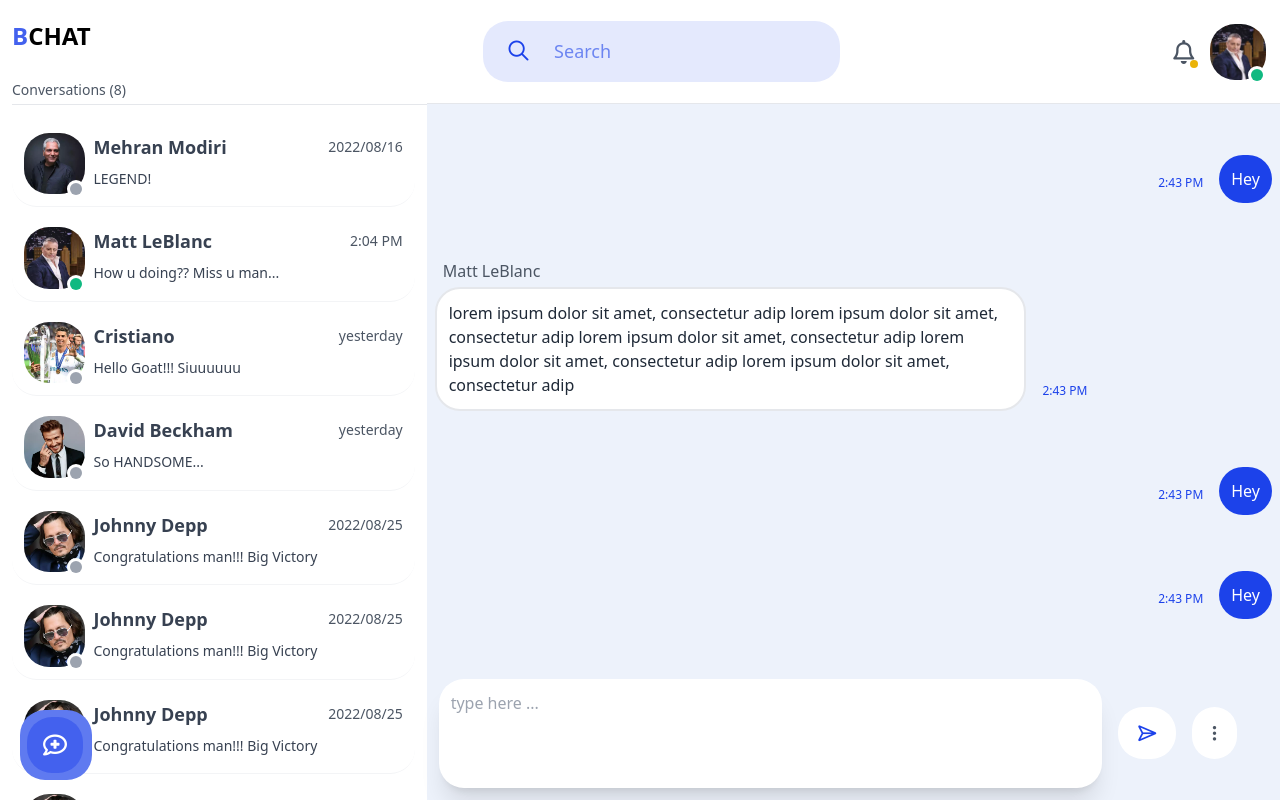
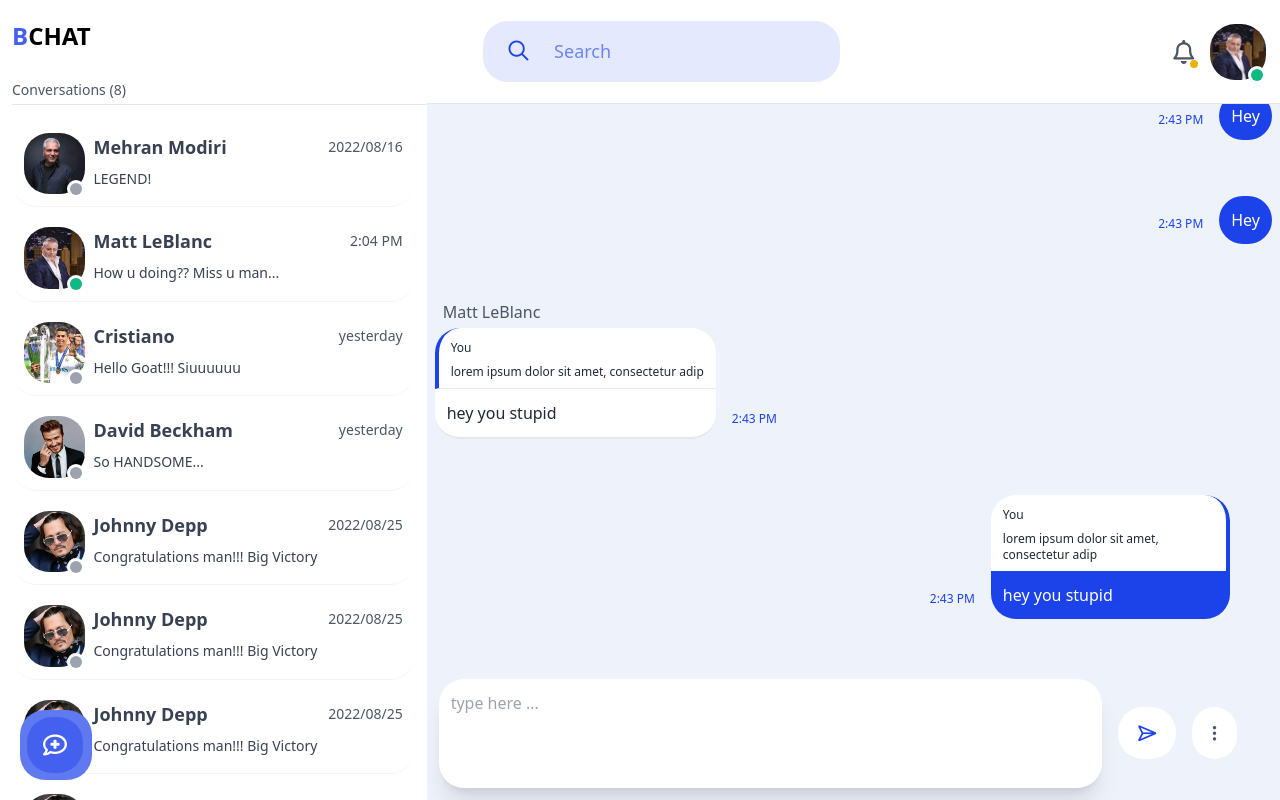
Before and after one commit to alizs10/b-chat-react-app, a React (Create React App) app: page / in a window 1280 px wide. Built offline with nearby package versions, Linux system fonts and the light colour scheme.

Commit message:
update: add bubble with replay

```diff
--- /dev/null
+++ b/src/components/Chat/BubbleWithReplay.js
@@ -0,0 +1,49 @@
+import React, { useRef, useState } from 'react'
+import Replay from './Replay'
+
+function BubbleWithReplay() {
+    const [replayBtnVisibility, setReplayBtnVisibility] = useState(false)
+    const [replayRemover, setReplayRemover] = useState(null)
+
+    const handleMouseOver = () => {
+        setReplayBtnVisibility(true)
+    }
+
+    const handleMouseLeave = () => {
+
+        function removeReplay() {
+            setReplayBtnVisibility(false)
+        }
+
+        setReplayRemover(setTimeout(removeReplay, 1000))
+    }
+
+    const replayBtnRef = useRef(null)
+
+
+    return (
+        <div className="ml-2 flex gap-x-4 items-end">
+            <div className='relative flex flex-col gap-y-1 w-fit max-w-[70%]'>
+                <span className="text-gray-600 ml-2">Matt LeBlanc</span>
+
+                <div onMouseOver={() => handleMouseOver()} onMouseLeave={() => handleMouseLeave()} className="flex flex-col bg-white border-b-2 border-gray-200 rounded-corners w-full text-gray-800 text-base">
+                    <div className="flex flex-col gap-y-2 border-l-4 rounded-t-[25px] border-l-[#1C42EA] pl-3 pt-3 px-3 pb-2 border-b text-xs">
+                    <span>You</span>
+                    <span>lorem ipsum dolor sit amet, consectetur adip</span>
+                    </div>
+                    <span className="p-3">hey you stupid</span>
+                </div>
+
+                {replayBtnVisibility && (<Replay setReplayBtnVisibility={setReplayBtnVisibility} replayRemover={replayRemover} replayBtnRef={replayBtnRef} />)}
+
+            </div>
+            <div className='flex items-end gap-x-2 mb-3'>
+                <span className="text-xs flex gap-x-4">
+                    <span className="text-[#1C42EA]">2:43 PM</span>
+                </span>
+            </div>
+        </div>
+    )
+}
+
+export default BubbleWithReplay
--- a/src/components/Chat/Bubbles.js
+++ b/src/components/Chat/Bubbles.js
@@ -1,15 +1,17 @@
 import React from 'react'
 import Bubble from './Bubble'
+import BubbleWithReplay from './BubbleWithReplay'
 import MyBubble from './MyBubble'
+import MyBubbleWithReplay from './MyBubbleWithReplay'
 
 function Bubbles() {
   return (
     <div className='h-[calc(100%_-_6.5rem)] py-12 overflow-y-scroll flex flex-col-reverse styled-scrollbar gap-y-14'>
+      <MyBubbleWithReplay />
+      <BubbleWithReplay />
       <MyBubble />
-
       <MyBubble />
       <Bubble />
-
       <MyBubble />
       <Bubble />
       <Bubble />
--- /dev/null
+++ b/src/components/Chat/MyBubbleWithReplay.js
@@ -0,0 +1,48 @@
+import React, { useRef, useState } from 'react'
+import Replay from './Replay'
+
+function MyBubbleWithReplay() {
+    const [replayBtnVisibility, setReplayBtnVisibility] = useState(false)
+    const [replayRemover, setReplayRemover] = useState(null)
+
+    const handleMouseOver = () => {
+        setReplayBtnVisibility(true)
+    }
+
+    const handleMouseLeave = () => {
+
+        function removeReplay() {
+            setReplayBtnVisibility(false)
+        }
+
+        setReplayRemover(setTimeout(removeReplay, 1000))
+    }
+
+    const replayBtnRef = useRef(null)
+
+
+    return (
+        <div className="self-end mr-2 flex gap-x-4 items-end">
+            <div className='flex items-end gap-x-2 mb-3'>
+                <span className="text-xs flex gap-x-4">
+                    <span className="text-[#1C42EA]">2:43 PM</span>
+                </span>
+            </div>
+            <div className='relative flex flex-col gap-y-1 w-fit max-w-[70%]'>
+
+                <div onMouseOver={() => handleMouseOver()} onMouseLeave={() => handleMouseLeave()} className="flex flex-col rounded-corners w-full text-white text-base overflow-hidden">
+                    <div className="flex flex-col gap-y-2  pl-3 pt-3 px-3 pb-2 text-xs bg-white border-r-4 border-r-[#1C42EA] rounded-tr-[25px] text-gray-800">
+                        <span>You</span>
+                        <span>lorem ipsum dolor sit amet, consectetur adip</span>
+                    </div>
+                    <span className="p-3 bg-[#1C42EA]">hey you stupid</span>
+                </div>
+
+                {replayBtnVisibility && (<Replay setReplayBtnVisibility={setReplayBtnVisibility} replayRemover={replayRemover} replayBtnRef={replayBtnRef} />)}
+
+            </div>
+        </div>
+    )
+}
+
+export default MyBubbleWithReplay
```
